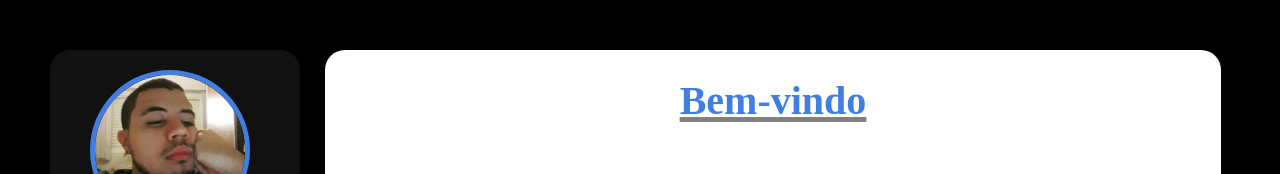
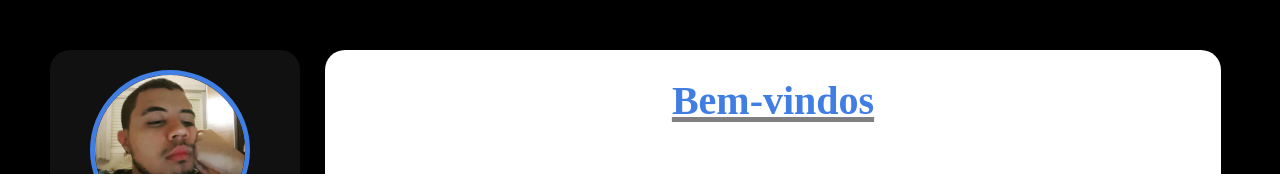
Before and after one commit to fustsiju/fustsijudev, a plain HTML site: page index.html in a window 1280 px wide. Shown: the top 174 px of the page. Drawn offline with Linux system fonts and the light colour scheme.

Commit message:
Update index.html

```diff
--- a/index.html
+++ b/index.html
@@ -42,7 +42,7 @@
         <input type="radio" name="radio" id="slide4">
 
         <div class="slide1 s1">
-            <h1 align="center">Bem-vindo</h1></br>
+            <h1 align="center">Bem-vindos</h1></br>
             <p>Estudo programação desde 2017 no IFSULDEMINAS, mas não foi lá
             onde surgiu o meu interesse na computação. Desde pequeno sempre gostei de
             procurar entender o porquê das coisas, uma dessas coisas que me
```
